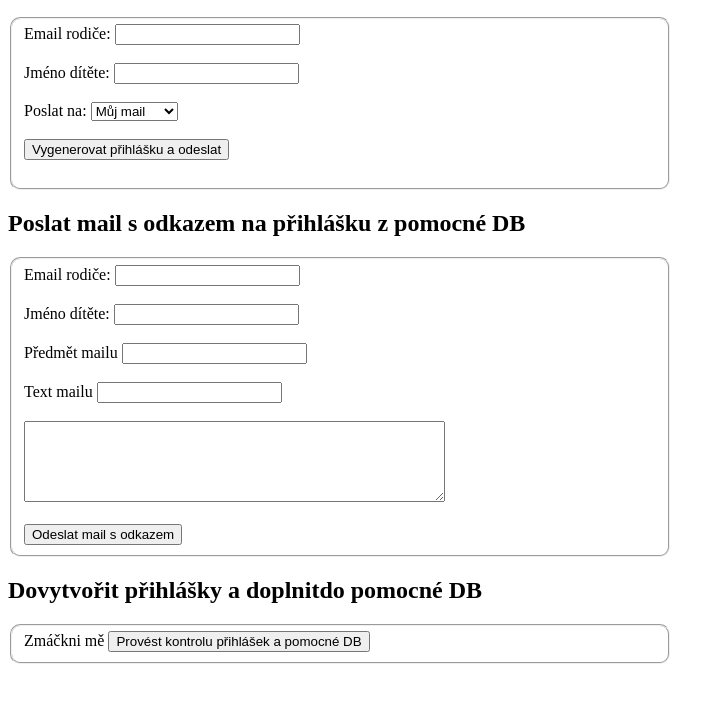
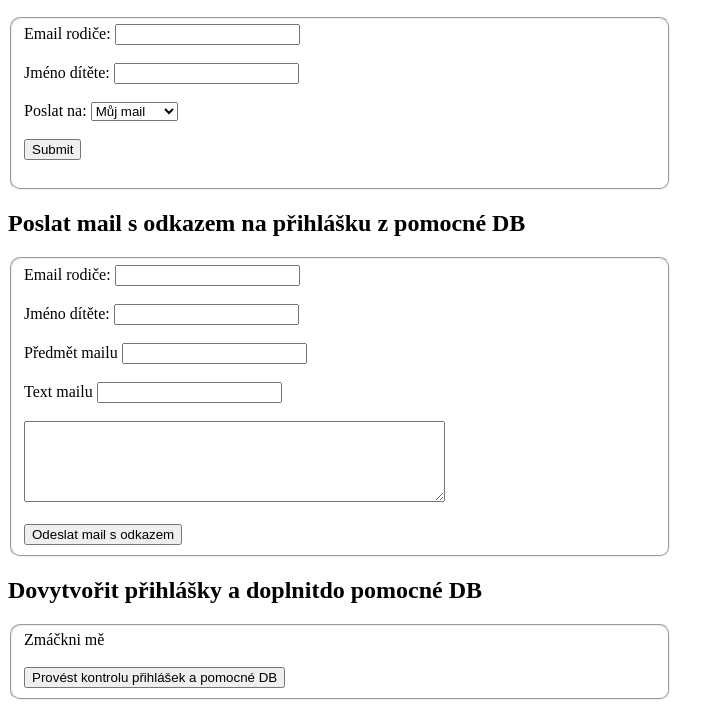
Before and after one commit to ondrejeder/YMCA-admin-functions, a plain HTML site: page index.html in a window 1280 px wide. Shown: the part 110-818 px from the top of the page, without its empty margins (0-725 px from the left). Drawn offline with Linux system fonts and the light colour scheme.

Commit message:
button -> input

```diff
--- a/index.html
+++ b/index.html
@@ -22,7 +22,7 @@
                 <option value="parentmail">Mail rodiče</option>
             </select>
             <br><br>
-            <button type="submit" onclick="customSubmit(event)">Vygenerovat přihlášku a odeslat</button>
+            <input type="submit" value="Submit" onclick="customSubmit(event)">
             <br><br>
         </form>
     </fieldset>
@@ -51,6 +51,7 @@
     <fieldset>
         <form id="form-completefromdb" action="https://script.google.com/macros/s/AKfycbzojtw8nIdptjjT9_5hGV3OZKvAOIfMAYj9bje6IJyqlpVuWBwpXssAzU77CQtfYxVJ/exec?function=CompleteDBData" method="POST">
             <label for="button">Zmáčkni mě</label>
+            <br><br>
             <button type="submit">Provést kontrolu přihlášek a pomocné DB</button>
         </form>
     </fieldset>
```
